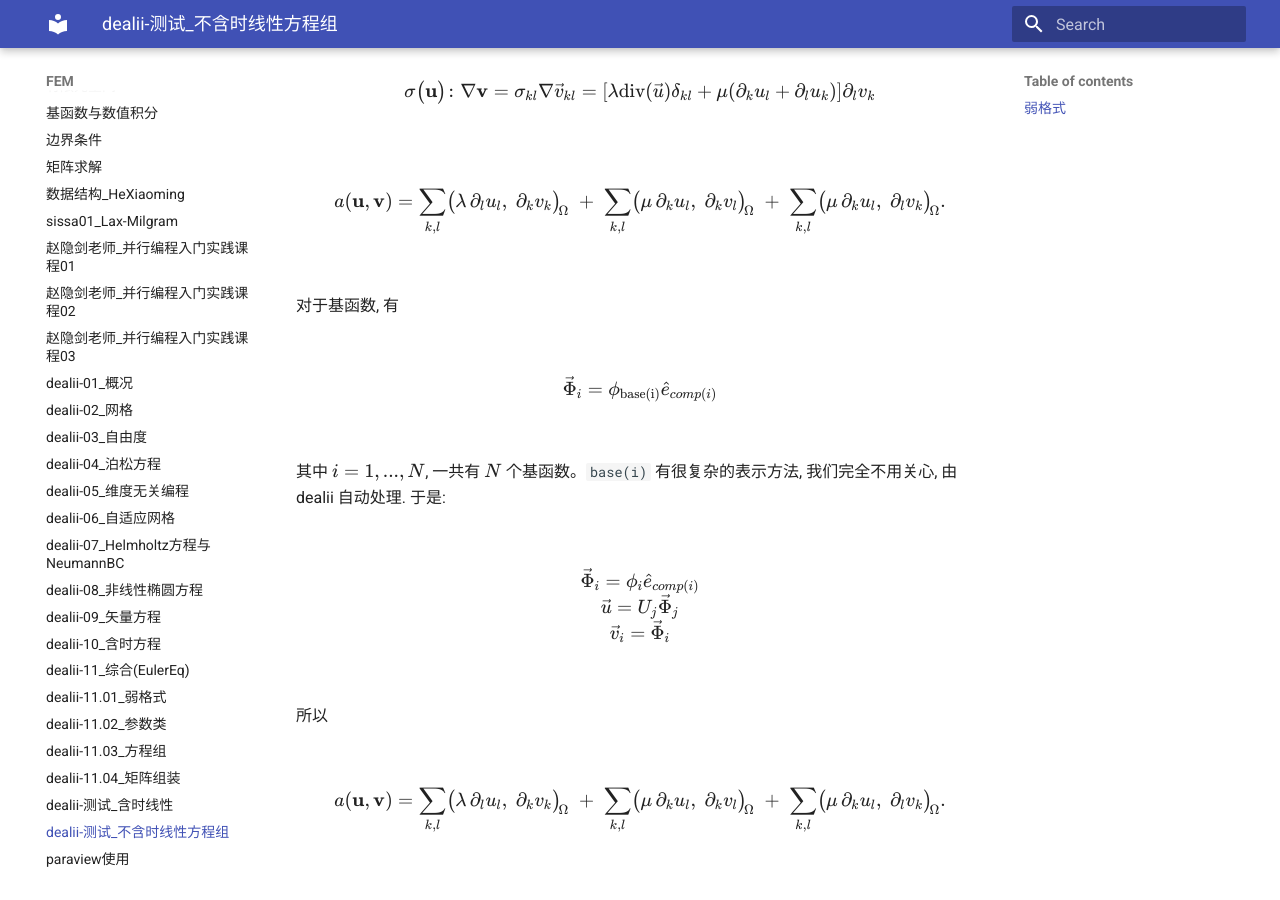
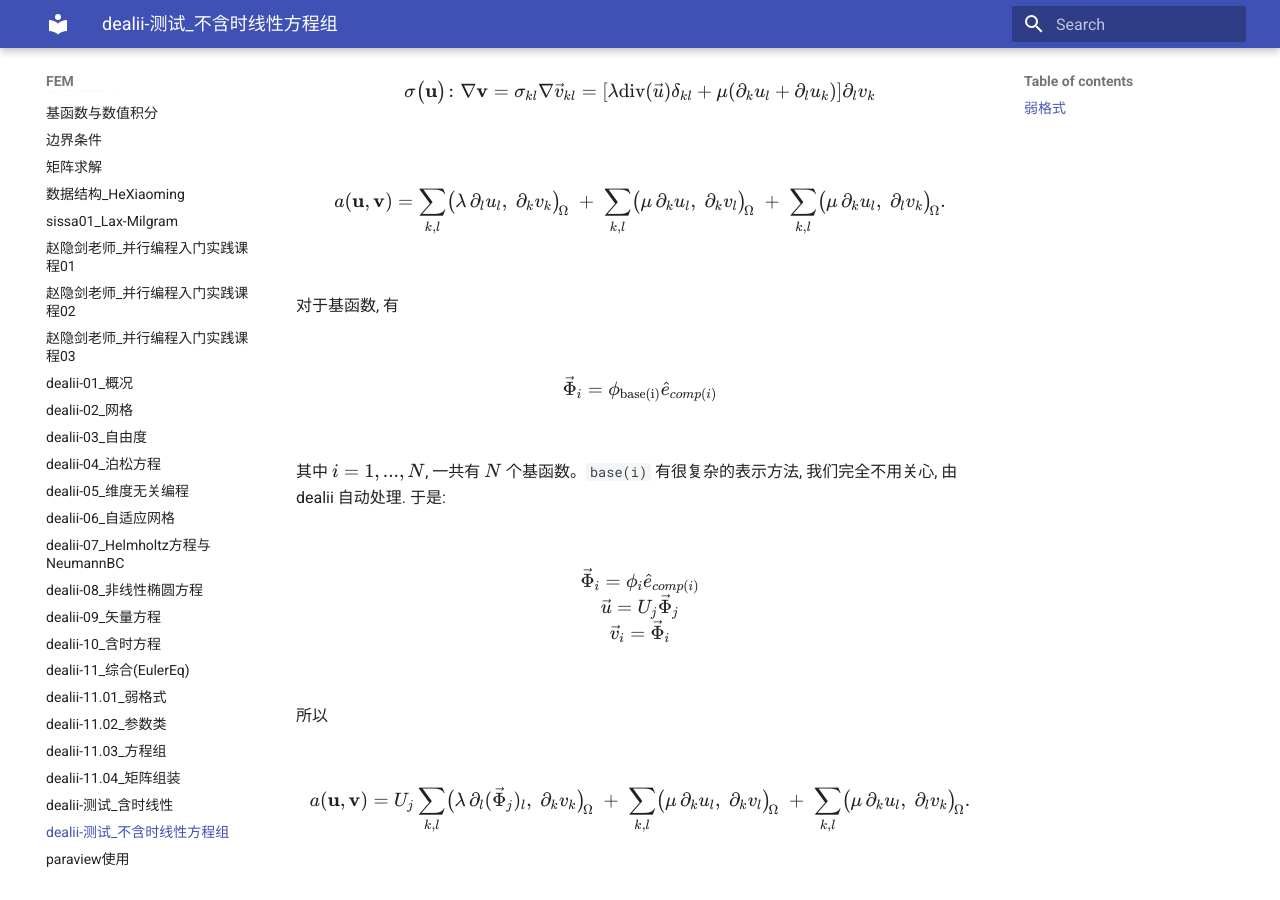
Before and after one commit to ymma98/technotes, an MkDocs documentation site: the page built from docs/FEM/dealii-测试_不含时线性方程组.md, in a window 1280 px wide and 900 px high, scrolled down 2122 px. Built offline with MkDocs 1.6.1 and Material for MkDocs 9.7.7, drawn with Linux system fonts in a browser that asks for light colours.

Commit message:
docs/FEM/dealii-测试_不含时线性方程组.md updated from https://stackedit.cn/

```diff
--- a/docs/FEM/dealii-测试_不含时线性方程组.md
+++ b/docs/FEM/dealii-测试_不含时线性方程组.md
@@ -125,16 +125,16 @@ $$
 
 $$
 a(\mathbf{u}, \mathbf{v})=
-\sum_{k,l}
-\bigl(\lambda\,\partial_l u_l,\;\partial_k v_k\bigr)_{\!\Omega}
+U_j\sum_{k,l}
+\bigl(\lambda\,\partial_l (\vec{\Phi}_j)_l,\;\partial_k v_k\bigr)_{\!\Omega}
 \;+\;\sum_{k,l}
 \bigl(\mu\,\partial_k u_l,\;\partial_k v_l\bigr)_{\!\Omega}
 \;+\;\sum_{k,l}
 \bigl(\mu\,\partial_k u_l,\;\partial_l v_k\bigr)_{\!\Omega}.
 $$
 <!--stackedit_data:
-eyJoaXN0b3J5IjpbMTYxNjE4MDUwMSwtMTA0NjI5Mzk2NCwtNT
-M0NDQ0NzQzLDE4NjA4NDc3MDYsLTUzNjYwMzIwMSw2MTE1MTE4
-MjgsLTEyNTk0OTkwNjcsLTk2OTY2MDA2MywtMTM2MjIwMDk4N1
-19
+eyJoaXN0b3J5IjpbLTIwMDg2ODcyMDUsLTEwNDYyOTM5NjQsLT
+UzNDQ0NDc0MywxODYwODQ3NzA2LC01MzY2MDMyMDEsNjExNTEx
+ODI4LC0xMjU5NDk5MDY3LC05Njk2NjAwNjMsLTEzNjIyMDA5OD
+ddfQ==
 -->
```
